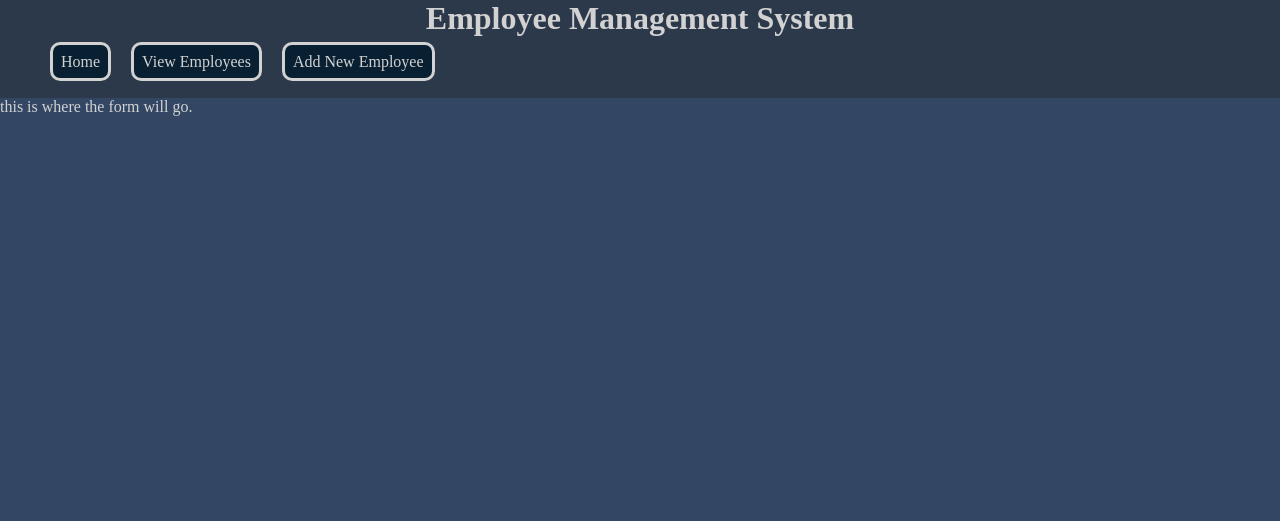
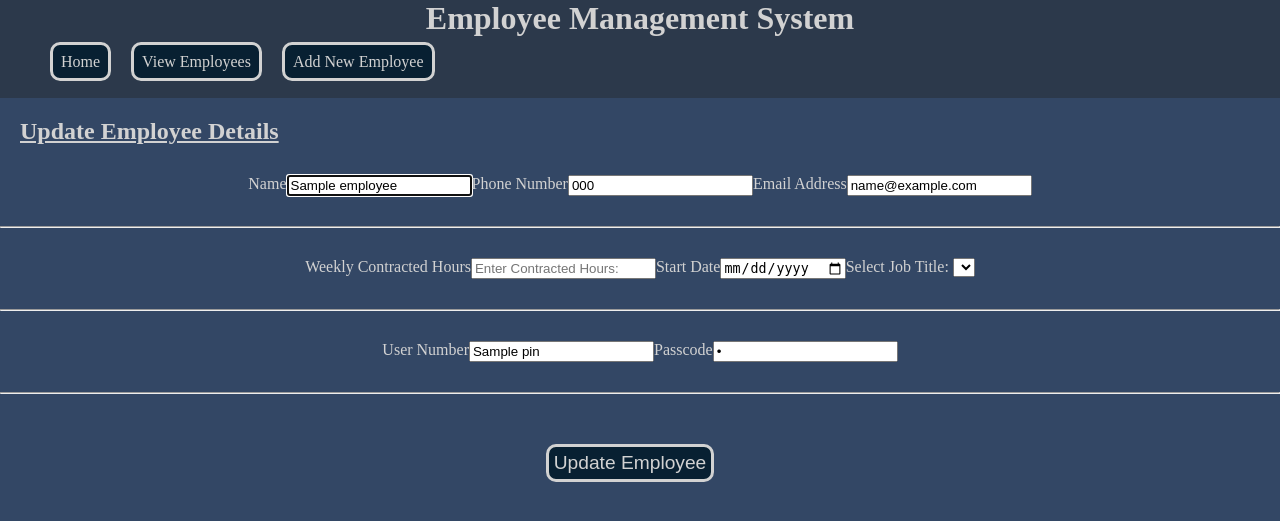
Before and after one commit to ScottDrysdale86/employee_management_system_project, a Flask app: page /employee/1/edit in a window 1280 px wide. Shown: the top 521 px of the page. Run offline with Flask 2, Linux system fonts and the light colour scheme; a database or web service that is not in the repository returns one stand-in record (values such as "Sample title"); lists and menus that the app fills with data are empty; some libraries are stand-ins or nearby versions.

Commit message:
completed edit form. route set up. not showing level selection

```diff
--- a/controllers/employee_controller.py
+++ b/controllers/employee_controller.py
@@ -73,3 +73,10 @@
     employee = Employee(name, phone, email, contract, start_date, level, credential)
     employee_repo.save(employee)
     return redirect("/employees")
+
+# not fully working
+@employees_blueprint.route("/employee/<id>/edit")
+def show_edit(id):
+    levels = level_repo.select_all_levels()
+    employee = employee_repo.select(id)
+    return render_template("employees/edit.html", all_levels=levels, employee=employee)
--- a/db/employee_manager.sql
+++ b/db/employee_manager.sql
@@ -3,13 +3,13 @@
 DROP TABLE credentials;
 
 CREATE TABLE levels (
-  id SERIAL PRIMARY KEY,
-  name VARCHAR(255)
+  id SERIAL UNIQUE PRIMARY KEY ,
+  name VARCHAR(255) UNIQUE
 );
 
 CREATE TABLE credentials (
   id SERIAL PRIMARY KEY,
-  pin INT,
+  pin INT UNIQUE,
   passcode INT
 );
 
--- a/templates/base.html
+++ b/templates/base.html
@@ -4,6 +4,11 @@
 		<meta charset="UTF-8" />
 		<meta http-equiv="X-UA-Compatible" content="IE=edge" />
 		<meta name="viewport" content="width=device-width, initial-scale=1.0" />
+		<link
+			rel="icon"
+			href="{{ url_for('static', filename='ems-favicon-32x32.png') }}"
+			type="image/x-icon"
+		/>
 		<link
 			rel="stylesheet"
 			href="{{ url_for('static', filename='style.css') }}"
@@ -16,7 +21,9 @@
 			<nav>
 				<ul>
 					<li><a href="/"> Home</a></li>
-					<li><a href="/employees"> View Employees</a></li>
+					<li>
+						<a href="/employees"> View Employees</a>
+					</li>
 					<li><a href="/employees/new"> Add New Employee</a></li>
 				</ul>
 			</nav>
--- a/templates/employees/edit.html
+++ b/templates/employees/edit.html
@@ -1,4 +1,47 @@
 {% extends 'base.html' %} {% block content%}
-<div>this is where the form will go.</div>
+<div id="edit">
+	<h2><b><u>
+        Update Employee Details</b></u></b></h2>
+	<form action="/employees/{{ employee.id }}" method="post">
+		<div id="personal">
+			<label for="name">Name</label>
+			<input type="text" name="name" placeholder="Enter Name:" value="{{employee.name}}" autofocus required/>
+			<label for="phone">Phone Number</label>
+			<input type="tel" name="phone" placeholder="Enter Phone Number:" value="{{employee.phone}}" required/>
+			<label for="email">Email Address</label>
+			<input type="email" name="email" placeholder="Enter Email Address:" value="{{employee.email}}" required/>
+		</div>
+		<hr />
+		<div id="employment">
+			<label for="contract">Weekly Contracted Hours</label>
+			<input type="number" name="contract" placeholder="Enter Contracted Hours:" value="{{employee.contract}}" required/>
+			<label for="start_date">Start Date</label>
+			<input type="date" name="start_date" placeholder="Enter Start Date (yyyy-mm-dd):" value="{{employee.start_date}}" required/>
 
+            <div>
+                <label for="level">Select Job Title: </label>
+                <select id="level" name="level_id">
+                    {% for level in all_levels %}
+                    <option value="{{ level.id }}"
+                    {% if level.name==employee.level.name %}
+                        selected
+                    {% endif %}
+                    >{{ level.name }}</option>
+                    {% endfor %}
+                </select>
+            </div>
+		</div>
+		<hr />
+		<div id="credentials">
+			<label for="pin">User Number</label>
+			<input type="text" name="pin" placeholder="Enter 4 digit user number:" value="{{employee.credential.pin}}" required/>
+			<label for="passcode">Passcode</label>
+			<input type="password" name="passcode" placeholder="Enter 4 digit passcode:" value="{{employee.credential.passcode}}" required/>
+		</div>
+		<hr />
+		<div id="add_button">
+			<button type="submit">Update Employee</button>
+		</div>
+	</form>
+</div>
 {% endblock content %}
```
Also changed, not shown: templates/employees/new.html (+8 -12 lines), images/employee-favicon-32x32.png (added), images/employees-favicon-32x32.png (added), static/ems-favicon-32x32.png (added).
